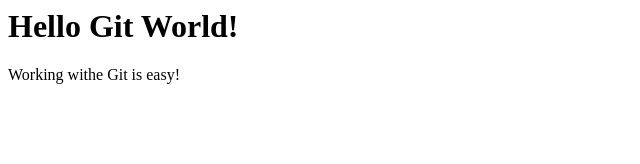
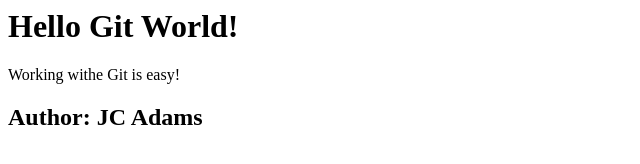
Before and after one commit to jadamscolin/Ggit, a plain HTML site: page index.html in a window 1280 px wide. Shown: the whole page, without its empty margins (0-640 px from the left). Drawn offline with Linux system fonts and the light colour scheme.

Commit message:
Add Author
Added a header to index.html file

```diff
--- a/index.html
+++ b/index.html
@@ -3,3 +3,5 @@
 <div>
     <p>Working withe Git is easy!</p>
 </div>
+
+<h2>Author: JC Adams</h2>
```
